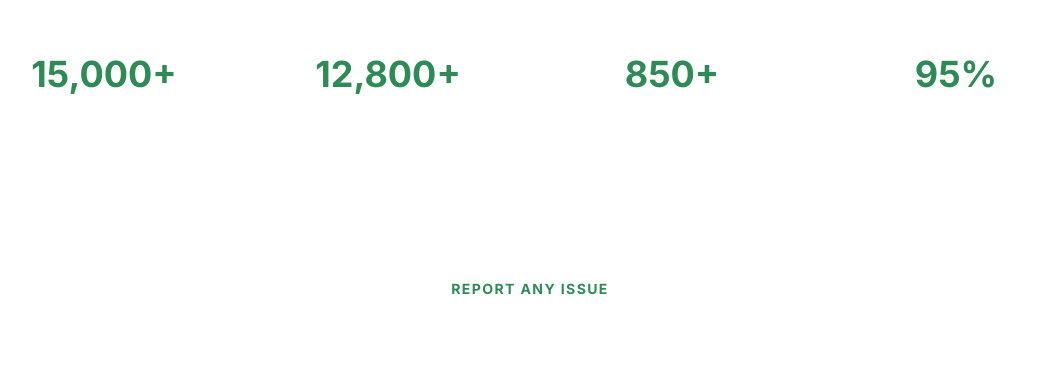
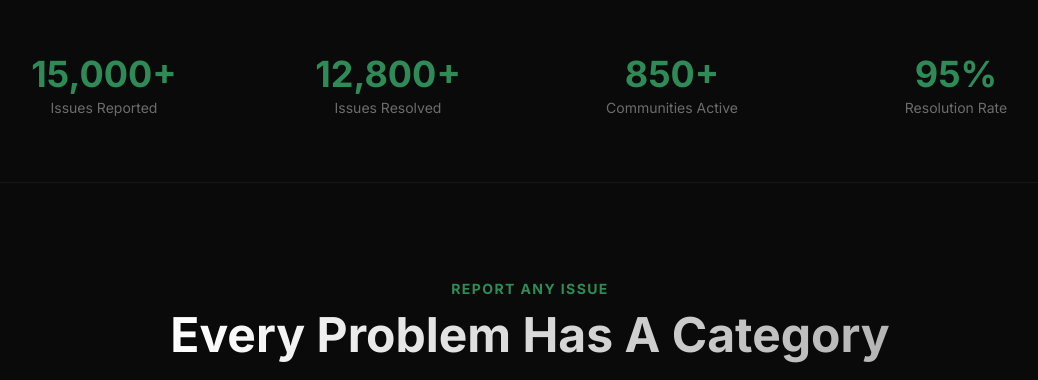
Before and after one commit to utkarshhzz/GramSeva, a React (Vite) app: page / in a window 1280 px wide. Shown: the part 2411-2791 px from the top of the page, without its empty margins (110-1148 px from the left). Built offline with nearby package versions, Linux system fonts and the light colour scheme; no server answers.

Commit message:
fix: enforce dark mode and fix remaining light mode colors in Government and Dashboard

```diff
--- a/index.html
+++ b/index.html
@@ -1,6 +1,6 @@
 
 <!DOCTYPE html>
-<html lang="en">
+<html lang="en" class="dark">
   <head>
     <meta charset="UTF-8" />
     <meta name="viewport" content="width=device-width, initial-scale=1.0" />
--- a/src/index.css
+++ b/src/index.css
@@ -5,47 +5,6 @@
 
 @layer base {
   :root {
-    --background: 0 0% 100%;
-    --foreground: 222.2 84% 4.9%;
-
-    --card: 0 0% 100%;
-    --card-foreground: 222.2 84% 4.9%;
-
-    --popover: 0 0% 100%;
-    --popover-foreground: 222.2 84% 4.9%;
-
-    --primary: 43 74% 49%; /* #D4AF37 Gold */
-    --primary-foreground: 0 0% 0%; /* Black text on Gold */
-
-    --secondary: 43 100% 90%; /* Light gold */
-    --secondary-foreground: 0 0% 0%;
-
-    --muted: 0 0% 96.1%;
-    --muted-foreground: 0 0% 45%;
-
-    --accent: 43 100% 90%;
-    --accent-foreground: 0 0% 0%;
-
-    --destructive: 0 84.2% 60.2%;
-    --destructive-foreground: 210 40% 98%;
-
-    --border: 214.3 31.8% 91.4%;
-    --input: 214.3 31.8% 91.4%;
-    --ring: 222.2 84% 4.9%;
-
-    --radius: 0.5rem;
-
-    --sidebar-background: 0 0% 98%;
-    --sidebar-foreground: 240 5.3% 26.1%;
-    --sidebar-primary: 240 5.9% 10%;
-    --sidebar-primary-foreground: 0 0% 98%;
-    --sidebar-accent: 240 4.8% 95.9%;
-    --sidebar-accent-foreground: 240 5.9% 10%;
-    --sidebar-border: 220 13% 91%;
-    --sidebar-ring: 217.2 91.2% 59.8%;
-  }
-
-  .dark {
     --background: 0 0% 4%; /* #0a0a0a Deep Black */
     --foreground: 0 0% 95%; /* White text */
 
@@ -81,6 +40,7 @@
     --sidebar-accent-foreground: 240 4.8% 95.9%;
     --sidebar-border: 240 3.7% 15.9%;
     --sidebar-ring: 217.2 91.2% 59.8%;
+    --radius: 0.5rem;
   }
 }
 
--- a/src/pages/CommunityDashboard.tsx
+++ b/src/pages/CommunityDashboard.tsx
@@ -283,7 +283,7 @@ export default function CommunityDashboard() {
                 <div className="flex items-center justify-center gap-3">
                   <Link
                     to="/report"
-                    className="inline-flex items-center gap-2 bg-gradient-to-r from-indigo-500 to-purple-600 px-5 py-2 rounded-full text-sm hover:opacity-90"
+                    className="inline-flex items-center gap-2 bg-gradient-to-r from-yellow-600 to-yellow-500 text-black px-5 py-2 rounded-full text-sm hover:brightness-110 font-bold"
                   >
                     <Plus className="w-4 h-4" />
                     Report First Issue
--- a/src/pages/Government.tsx
+++ b/src/pages/Government.tsx
@@ -36,7 +36,7 @@ const Government = () => {
       link: "https://pmkisan.gov.in/",
       category: "financial",
       icon: TrendingUp,
-      color: "bg-green-50 dark:bg-green-950",
+      color: "bg-transparent",
       popular: true
     },
     {
@@ -49,7 +49,7 @@ const Government = () => {
       link: "https://pmfby.gov.in/",
       category: "insurance",
       icon: Shield,
-      color: "bg-blue-50 dark:bg-blue-950",
+      color: "bg-transparent",
       popular: true
     },
     {
@@ -62,7 +62,7 @@ const Government = () => {
       link: "https://www.nabard.org/content.aspx?id=582",
       category: "credit",
       icon: CreditCard,
-      color: "bg-purple-50 dark:bg-purple-950",
+      color: "bg-transparent",
       popular: true
     },
     {
@@ -75,7 +75,7 @@ const Government = () => {
       link: "https://pgsindia-ncof.gov.in/pkvy/Index.aspx",
       category: "organic",
       icon: Leaf,
-      color: "bg-emerald-50 dark:bg-emerald-950"
+      color: "bg-transparent"
     },
     {
       title: "RKVY",
@@ -87,7 +87,7 @@ const Government = () => {
       link: "https://rkvy.nic.in/",
       category: "infrastructure",
       icon: Building2,
-      color: "bg-orange-50 dark:bg-orange-950"
+      color: "bg-transparent"
     },
     {
       title: "AGMARKNET",
@@ -99,7 +99,7 @@ const Government = () => {
       link: "https://agmarknet.gov.in/",
       category: "market",
       icon: BarChart3,
-      color: "bg-amber-50 dark:bg-amber-950"
+      color: "bg-transparent"
     },
     {
       title: "Soil Health Card",
@@ -111,7 +111,7 @@ const Government = () => {
       link: "https://soilhealth.dac.gov.in/",
       category: "infrastructure",
       icon: Leaf,
-      color: "bg-teal-50 dark:bg-teal-950"
+      color: "bg-transparent"
     },
     {
       title: "e-NAM",
@@ -123,7 +123,7 @@ const Government = () => {
       link: "https://www.enam.gov.in/",
       category: "market",
       icon: BarChart3,
-      color: "bg-indigo-50 dark:bg-indigo-950"
+      color: "bg-transparent"
     }
   ];
 
@@ -140,7 +140,7 @@ const Government = () => {
         link: rs.scheme_link !== 'NaN' ? rs.scheme_link : '#',
         category: "financial", // fallback
         icon: Building2,
-        color: "bg-blue-50 dark:bg-blue-950",
+        color: "bg-transparent",
         popular: false
       })));
     }
@@ -174,9 +174,9 @@ const Government = () => {
     <div className={`min-h-screen flex flex-col ${isHighContrast ? 'high-contrast' : ''}`}>
       <Header />
 
-      <main className="flex-grow bg-gradient-to-b from-green-50 to-white dark:from-gray-900 dark:to-gray-800">
+      <main className="flex-grow bg-background">
         {/* Hero Section */}
-        <div className="bg-gradient-to-r from-green-600 to-emerald-600 dark:from-green-900 dark:to-emerald-900 text-white py-16">
+        <div className="bg-card border-b border-white/5 py-16">
           <div className="container mx-auto px-4 sm:px-6 lg:px-8">
             <div className="max-w-4xl mx-auto text-center">
               <div className="flex justify-center mb-6">
@@ -190,14 +190,14 @@ const Government = () => {
               <p className="text-xl md:text-2xl mb-2 font-medium">
                 Government Schemes for Farmers
               </p>
-              <p className="text-green-100 text-lg mb-8 max-w-2xl mx-auto">
+              <p className="text-white/70 text-lg mb-8 max-w-2xl mx-auto">
                 Explore and apply for various government schemes designed to support and empower farmers across India
               </p>
 
               <div className="relative max-w-2xl mx-auto">
                 <Search className="absolute left-4 top-4 h-5 w-5 text-gray-400" />
                 <Input
-                  className="pl-12 pr-4 py-6 text-lg bg-white dark:bg-gray-800 border-0 shadow-xl"
+                  className="pl-12 pr-4 py-6 text-lg bg-background/50 border border-white/10 shadow-xl text-white"
                   placeholder="खोजें योजना... (Search for schemes...)"
                   value={searchTerm}
                   onChange={(e) => setSearchTerm(e.target.value)}
@@ -210,17 +210,17 @@ const Government = () => {
         <div className="container mx-auto px-4 sm:px-6 lg:px-8 py-12">
           {/* Stats Section */}
           <div className="grid grid-cols-1 md:grid-cols-3 gap-6 mb-12 max-w-5xl mx-auto">
-            <div className="bg-white dark:bg-gray-800 p-6 rounded-xl shadow-md border border-gray-200 dark:border-gray-700 text-center">
-              <div className="text-3xl font-bold text-green-600 dark:text-green-400 mb-2">{realSchemes.length > 0 ? (realSchemes.length + schemes.length) : schemes.length}+</div>
-              <div className="text-gray-600 dark:text-gray-400">Active Schemes</div>
+            <div className="bg-card p-6 rounded-xl shadow-md border border-white/10 text-center">
+              <div className="text-3xl font-bold text-primary mb-2">{realSchemes.length > 0 ? (realSchemes.length + schemes.length) : schemes.length}+</div>
+              <div className="text-white/60">Active Schemes</div>
             </div>
-            <div className="bg-white dark:bg-gray-800 p-6 rounded-xl shadow-md border border-gray-200 dark:border-gray-700 text-center">
-              <div className="text-3xl font-bold text-blue-600 dark:text-blue-400 mb-2">₹50K+</div>
-              <div className="text-gray-600 dark:text-gray-400">Max Benefits/Year</div>
+            <div className="bg-card p-6 rounded-xl shadow-md border border-white/10 text-center">
+              <div className="text-3xl font-bold text-primary mb-2">₹50K+</div>
+              <div className="text-white/60">Max Benefits/Year</div>
             </div>
-            <div className="bg-white dark:bg-gray-800 p-6 rounded-xl shadow-md border border-gray-200 dark:border-gray-700 text-center">
-              <div className="text-3xl font-bold text-purple-600 dark:text-purple-400 mb-2">10M+</div>
-              <div className="text-gray-600 dark:text-gray-400">Farmers Benefited</div>
+            <div className="bg-card p-6 rounded-xl shadow-md border border-white/10 text-center">
+              <div className="text-3xl font-bold text-primary mb-2">10M+</div>
+              <div className="text-white/60">Farmers Benefited</div>
             </div>
           </div>
 
@@ -233,8 +233,8 @@ const Government = () => {
                   variant={selectedCategory === category.id ? "default" : "outline"}
                   className={`cursor-pointer px-4 py-2 text-sm transition-all ${
                     selectedCategory === category.id
-                      ? 'bg-green-600 hover:bg-green-700 text-white'
-                      : 'hover:bg-gray-100 dark:hover:bg-gray-800'
+                      ? 'bg-primary text-black hover:brightness-110'
+                      : 'border-white/20 text-white/70 hover:bg-white/10'
                   }`}
                   onClick={() => setSelectedCategory(category.id)}
                 >
@@ -246,8 +246,8 @@ const Government = () => {
           {/* Popular Schemes */}
           {selectedCategory === 'all' && searchTerm === '' && (
             <div className="mb-12">
-              <h2 className="text-2xl font-bold text-gray-900 dark:text-white mb-6 flex items-center gap-2">
-                <TrendingUp className="w-6 h-6 text-green-600" />
+              <h2 className="text-2xl font-bold text-white mb-6 flex items-center gap-2">
+                <TrendingUp className="w-6 h-6 text-primary" />
                 लोकप्रिय योजनाएँ / Popular Schemes
               </h2>
               <div className="grid grid-cols-1 md:grid-cols-2 lg:grid-cols-3 gap-6">
@@ -272,7 +272,7 @@ const Government = () => {
           {/* All Schemes */}
           <div className="mb-12">
             {selectedCategory === 'all' && searchTerm === '' && (
-              <h2 className="text-2xl font-bold text-gray-900 dark:text-white mb-6">
+              <h2 className="text-2xl font-bold text-white mb-6">
                 सभी योजनाएँ / All Schemes
               </h2>
             )}
@@ -304,22 +304,22 @@ const Government = () => {
 
           {filteredSchemes.length === 0 && (
             <div className="text-center py-12">
-              <p className="text-gray-600 dark:text-gray-400">
+              <p className="text-white/60">
                 कोई योजना नहीं मिली। कृपया अपनी खोज बदलें।
               </p>
-              <p className="text-gray-600 dark:text-gray-400">
+              <p className="text-white/60">
                 No schemes found. Please try a different search.
               </p>
             </div>
           )}
 
           {/* Government Partners Section */}
-          <div className="mt-16 max-w-6xl mx-auto bg-gradient-to-br from-white to-gray-50 dark:from-gray-800 dark:to-gray-900 p-8 rounded-2xl shadow-xl border border-gray-200 dark:border-gray-700">
+          <div className="mt-16 max-w-6xl mx-auto bg-card p-8 rounded-2xl shadow-xl border border-white/10">
             <div className="text-center mb-8">
-              <h2 className="text-2xl md:text-3xl font-bold text-gray-900 dark:text-white mb-2">
+              <h2 className="text-2xl md:text-3xl font-bold text-white mb-2">
                 हमारे सरकारी साझेदार
               </h2>
-              <p className="text-lg text-gray-600 dark:text-gray-400">
+              <p className="text-lg text-white/60">
                 Our Government Partners
               </p>
             </div>
@@ -335,7 +335,7 @@ const Government = () => {
               ].map((partner, index) => (
                 <div
                   key={index}
-                  className="flex flex-col items-center justify-center p-6 bg-white dark:bg-gray-700 rounded-xl shadow-md hover:shadow-lg transition-all duration-300 transform hover:-translate-y-1 border border-gray-200 dark:border-gray-600"
+                  className="flex flex-col items-center justify-center p-6 bg-background rounded-xl shadow-md hover:shadow-lg transition-all duration-300 transform hover:-translate-y-1 border border-white/5"
                 >
                   <img
                     src={partner.logo}
@@ -346,7 +346,7 @@ const Government = () => {
                       target.src = "https://upload.wikimedia.org/wikipedia/commons/5/55/Emblem_of_India.svg";
                     }}
                   />
-                  <p className="text-xs font-medium text-gray-700 dark:text-gray-300 text-center">
+                  <p className="text-xs font-medium text-white/70 text-center">
                     {partner.name}
                   </p>
                 </div>
@@ -355,23 +355,23 @@ const Government = () => {
           </div>
 
           {/* Help Section */}
-          <div className="mt-12 max-w-4xl mx-auto bg-gradient-to-r from-green-600 to-emerald-600 dark:from-green-900 dark:to-emerald-900 text-white p-8 rounded-2xl shadow-xl">
+          <div className="mt-12 max-w-4xl mx-auto bg-card border border-primary/20 text-white p-8 rounded-2xl shadow-[0_0_30px_rgba(196,168,124,0.1)]">
             <div className="text-center">
-              <h3 className="text-2xl font-bold mb-3">Need Help Applying?</h3>
-              <p className="text-green-100 mb-6">
+              <h3 className="text-2xl font-bold mb-3 text-primary">Need Help Applying?</h3>
+              <p className="text-white/70 mb-6">
                 Our team is here to assist you with scheme applications and documentation
               </p>
               <div className="flex flex-wrap gap-4 justify-center">
                 <Button
                   size="lg"
-                  className="bg-white text-green-600 hover:bg-gray-100 hover:text-green-700 font-semibold"
+                  className="bg-primary text-black hover:brightness-110 font-semibold"
                 >
                   Contact Support
                 </Button>
                 <Button
                   size="lg"
                   variant="outline"
-                  className="border-2 border-white text-green-600 hover:bg-white hover:text-green-600 font-semibold"
+                  className="border-2 border-primary text-primary hover:bg-primary hover:text-black font-semibold"
                 >
                   View Guidelines
                 </Button>
```
